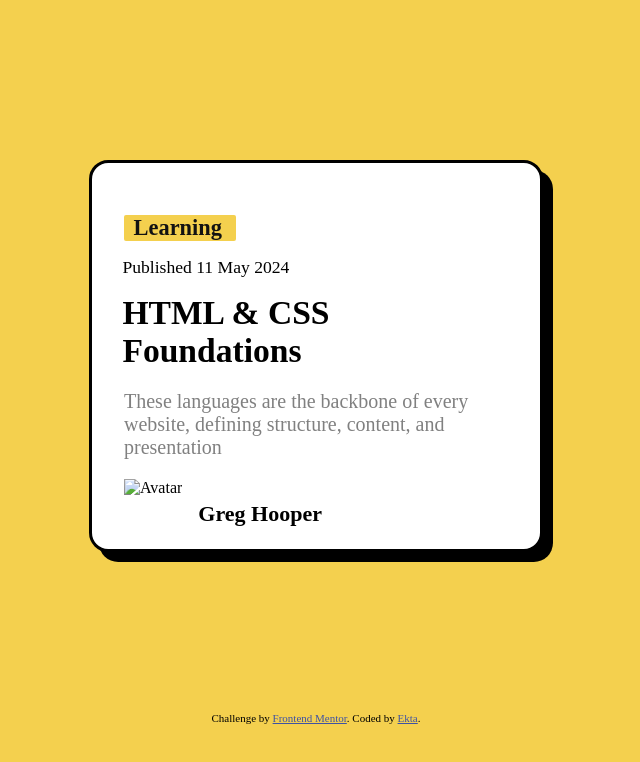
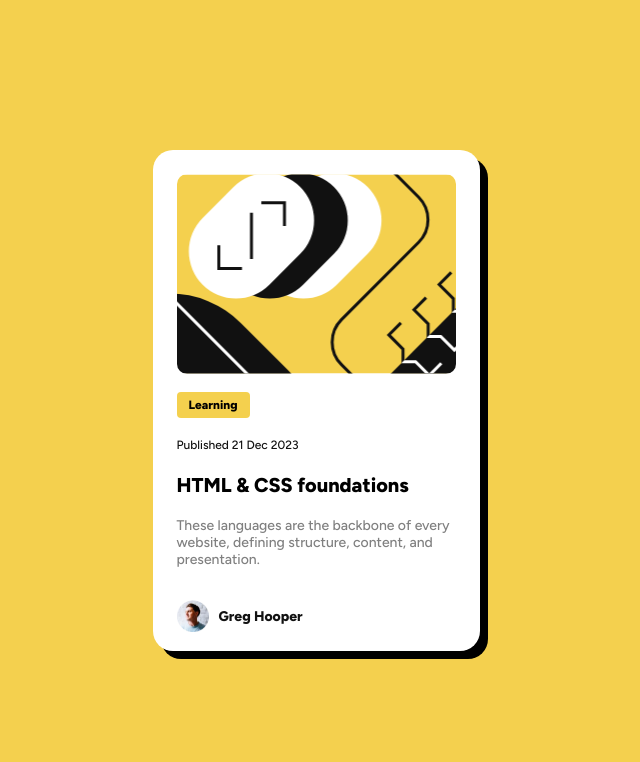
Before and after one commit to Ekta1211/blog_card, a plain HTML site: page index.html in a window 1280 px wide. Shown: the whole page, without its empty margins (324-964 px from the left). Drawn offline with Linux system fonts and the light colour scheme.

Commit message:
Add files via upload
first change

```diff
--- a/index.html
+++ b/index.html
@@ -2,49 +2,34 @@
 <html lang="en">
 <head>
   <meta charset="UTF-8">
-  <meta name="viewport" content="width=device-width, initial-scale=1.0"> <!-- displays site properly based on user's device -->
-
+  <meta name="viewport" content="width=device-width, initial-scale=1.0">
   <link rel="icon" type="image/png" sizes="32x32" href="./assets/images/favicon-32x32.png">
-
+  <link rel="preconnect" href="https://fonts.googleapis.com">
+  <link rel="preconnect" href="https://fonts.gstatic.com" crossorigin>
+  <link href="https://fonts.googleapis.com/css2?family=Figtree:ital,wght@0,300..900;1,300..900&display=swap"
+        rel="stylesheet">
+  <link rel="stylesheet" href="style.css">
   <title>Frontend Mentor | Blog preview card</title>
-
-  <!-- Feel free to remove these styles or customise in your own stylesheet 👍 -->
-  <link rel="stylesheet" href="style.css">
 </head>
 <body>
-
-  <div class="card">
-    <div class="img-card">
-      <img src="/assets/images/illustration-article.jpg" alt="" class="img">
+<div class="bodyContainer">
+  <div class="bannerContainer">
+    <div class="banner"></div>
+  </div>
+  <div class="informationContainer">
+    <div class="information">
+      <h4>Learning</h4>
+      <span>Published 21 Dec 2023</span>
+      <h3>HTML & CSS foundations</h3>
+      <p> These languages are the backbone of every website, defining structure, content, and
+        presentation.</p>
     </div>
-
-    <div class="text">
-      <span>Learning</span>
-    </div>
-
-    <div class="publish">
-      Published 11 May 2024
-    </div>
-
-    <div class="heading">
-      HTML & CSS Foundations
-    </div>
-
-    <div class="para">
-      <p>These languages are the backbone of every website, defining structure, content, and presentation</p>
-    </div>
-
-    <div class="avatar">
-      <img src="/assets/images/image-avatar.webp" alt="Avatar">
-      <h3>Greg Hooper</h3>
-    </div>
-
+  </div>
+  <div class="footerContainer">
+    <img src="./assets/images/image-avatar.webp" alt="">
+    Greg Hooper
   </div>
 
-
-  <div class="attribution">
-    Challenge by <a href="https://www.frontendmentor.io?ref=challenge" target="_blank">Frontend Mentor</a>.
-    Coded by <a href="https://github.com/Ekta1211">Ekta</a>.
-  </div>
+</div>
 </body>
 </html>
--- a/style.css
+++ b/style.css
@@ -1,85 +1,111 @@
-body{
-    background-color:  hsl(47, 88%, 63%);
+html, body, .bodyContainer {
     margin: 0;
     padding: 0;
-    box-sizing: border-box;
-    font-family: 'Times New Roman', Times, serif;
-}
-.card{
-    width: 35%;
-    margin: 10rem auto;
-    height: auto;
-    /* color: hsl(0, 0%, 100%); */
-    background-color: hsl(0, 0%, 100%);
-    border: 3px solid black;
-    border-radius: 1.2rem;
+    font-family: var(--figTree-font-family), serif;
+    font-weight: var(--figTree-font-weight500);
+    background-color: var(--main-color);
+  }
+
+  body {
+    min-width: 375px;
     display: flex;
-    flex-direction: column;
-    vertical-align: center;
     justify-content: center;
-    box-shadow: 10px 10px;;
-}
-/* .img-card{
-    border-radius: 2rem;
-} */
-.img{
-    padding: 1.5rem;
-    width: 90%;
-    border-radius: 45px;
-    overflow: hidden;
-}
-.text{
-    /* padding-left: 3rem; */
-    margin: 0 2rem 1rem 2rem;
-    background-color: hsl(47, 88%, 63%);
-    width: 7rem;
-    border-radius: 2px;
-    display: inline-block;
-    height: auto;
-    text-align: left;
-}
-.text span{
-    padding: 0.6rem;
-    font-size: 1.4rem;
-    color: hsl(0, 0%, 7%);
-    font-weight: 600;
-}
-.publish{
-    font-size: 1.1rem;
-    margin: 0 2rem 0 1.9rem;
-}
-.heading{
-    padding-top: 1rem;
-    padding-left: 0;
-    font-weight: 800;
-    font-size: 2.1rem;
-    margin: 0 2rem 0 1.9rem;
-}
-.para{
-    margin: 0 2rem;
+    align-items: center;
+    height: 100vh;
+  }
+
+  .bodyContainer {
+    display: flex;
+    background-color: var(--neutral1);
+    width: 327px;
+    height: 501px;
+    border-radius: 20px;
+    flex-flow: wrap;
+    box-shadow: 8px 8px 0 0 #000;
+
+  }
+
+  .bannerContainer {
+    width: auto;
+    padding: 24px 24px;
+    min-height: 160px;
+    height: 160px;
+  }
+
+  .banner {
+    background-image: url("./assets/images/illustration-article.svg");
+    background-size: cover;
+    background-repeat: no-repeat;
+    background-position: center center;
+    height: 200px;
+    width: 279px;
+    position: fixed;
+    border-radius: 10px;
+  }
+
+  .informationContainer {
+    padding: 0 24px 0 24px;
+  }
+
+   h4 {
+    width: 73px;
+    height: 26px;
+    display: flex;
+    border-radius: 4px;
+    font-size: 12px;
+    font-weight: var(--figTree-font-weight800);
+    background-color: var(--main-color);
+    justify-content: center;
+    align-items: center;
+  }
+
+  .information span {
+    font-size: 12px;
+    font-weight: var(--figTree-font-weight500);
+    color: var(--neutral3);
+  }
+
+   h3 {
     font-size: 20px;
-    color: hsl(0, 0%, 50%);
-}
-.avatar{
-    float: right;
-    position: relative;
-    /* top: -1.5rem; */
+    font-weight: var(--figTree-font-weight800);
+  }
+  h3:hover{
+    color: var(--main-color);
+    cursor: pointer;
+  }
+  .information p {
+    font-size: 14px;
+    font-weight: var(--figTree-font-weight500);
+    color: var(--neutral2);
+  }
+
+
+  img {
+    width: 32px;
+    height: 32px;
+  }
+
+  .footerContainer {
+    width: 129px;
+    height: 32px;
     display: flex;
-    flex-direction: row;
-    gap: 1rem;
-}
-.avatar h3{
-    font-size: 22px;
-    font-weight: 800;
-}
-.avatar img{
-    margin-left: 2rem;
-    margin-bottom: 1.5rem;
-}
+    gap: 10px;
+    align-items: center;
+    padding-left: 24px;
+    font-size: 14px;
+    font-weight: var(--figTree-font-weight800);
+    color: var(--neutral3);
+  }
 
-.attribution{
-    font-size: 11px; text-align: center;
-}
-.attribution a{
-    color: hsl(228, 45%, 44%);
-}
+  /*Variables*/
+  :root {
+    /*Color*/
+    --main-color: hsl(47, 88%, 63%);
+    --neutral1: hsl(0, 0%, 100%);
+    --neutral2: hsl(0, 0%, 50%);
+    --neutral3: hsl(0, 0%, 7%);
+    /*Font*/
+    --figTree-font-family: "Figtree", sans-serif;
+    --figTree-font-weight500: 500;
+    --figTree-font-weight800: 800;
+  }
```
Also changed, not shown: assets/fonts/Figtree-Italic-VariableFont_wght.ttf (added), assets/fonts/Figtree-VariableFont_wght.ttf (added), assets/fonts/OFL.txt (added), assets/fonts/README.txt (added), assets/fonts/static/Figtree-ExtraBold.ttf (added), assets/fonts/static/Figtree-SemiBold.ttf (added), assets/images/favicon-32x32.png (added), assets/images/illustration-article.jpg (added), assets/images/illustration-article.svg (added), assets/images/image-avatar.webp (added), design/active-states.jpg (added), design/desktop-design.jpg (added), design/desktop-preview.jpg (added), design/mobile-design.jpg (added).
